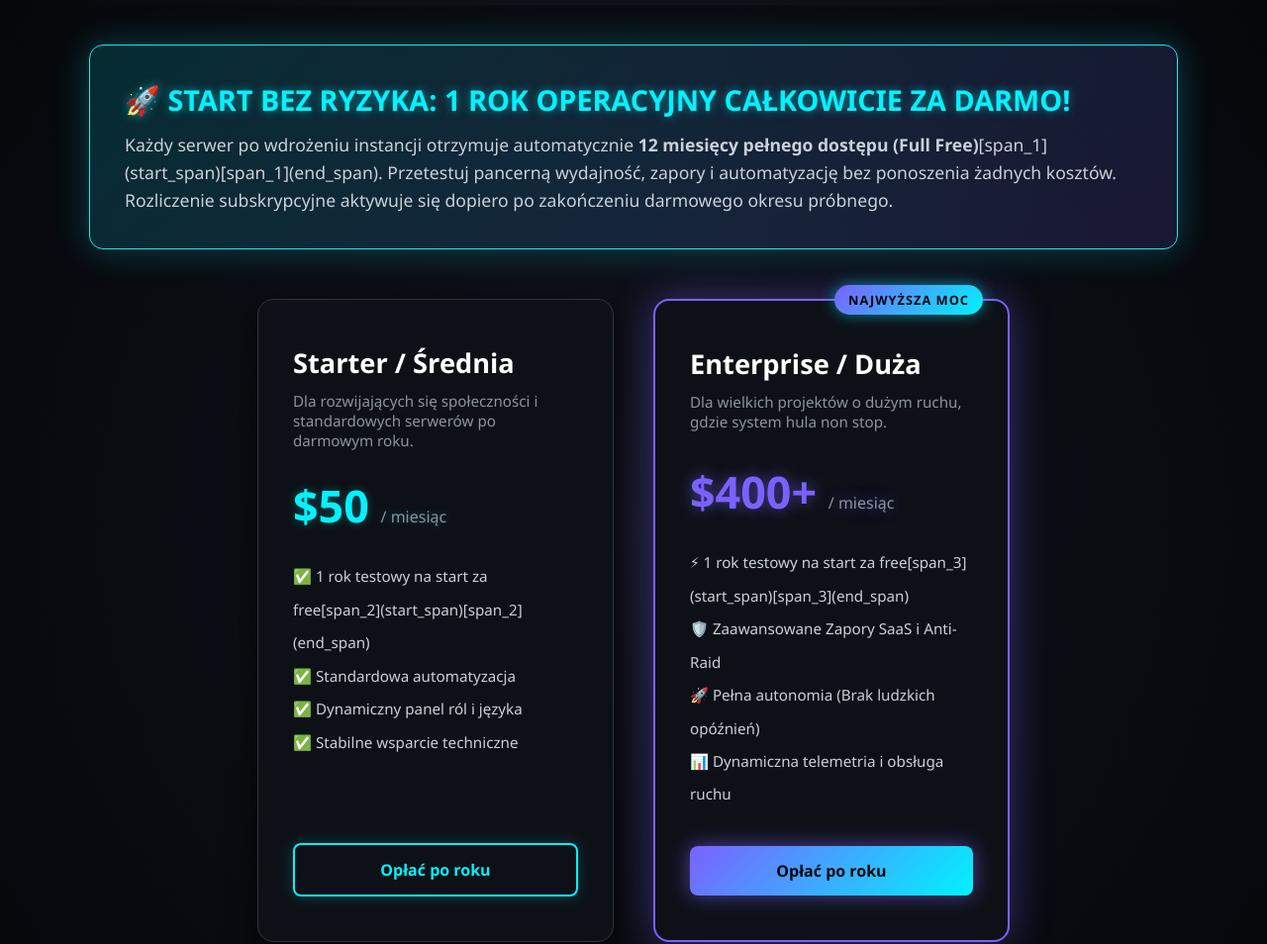
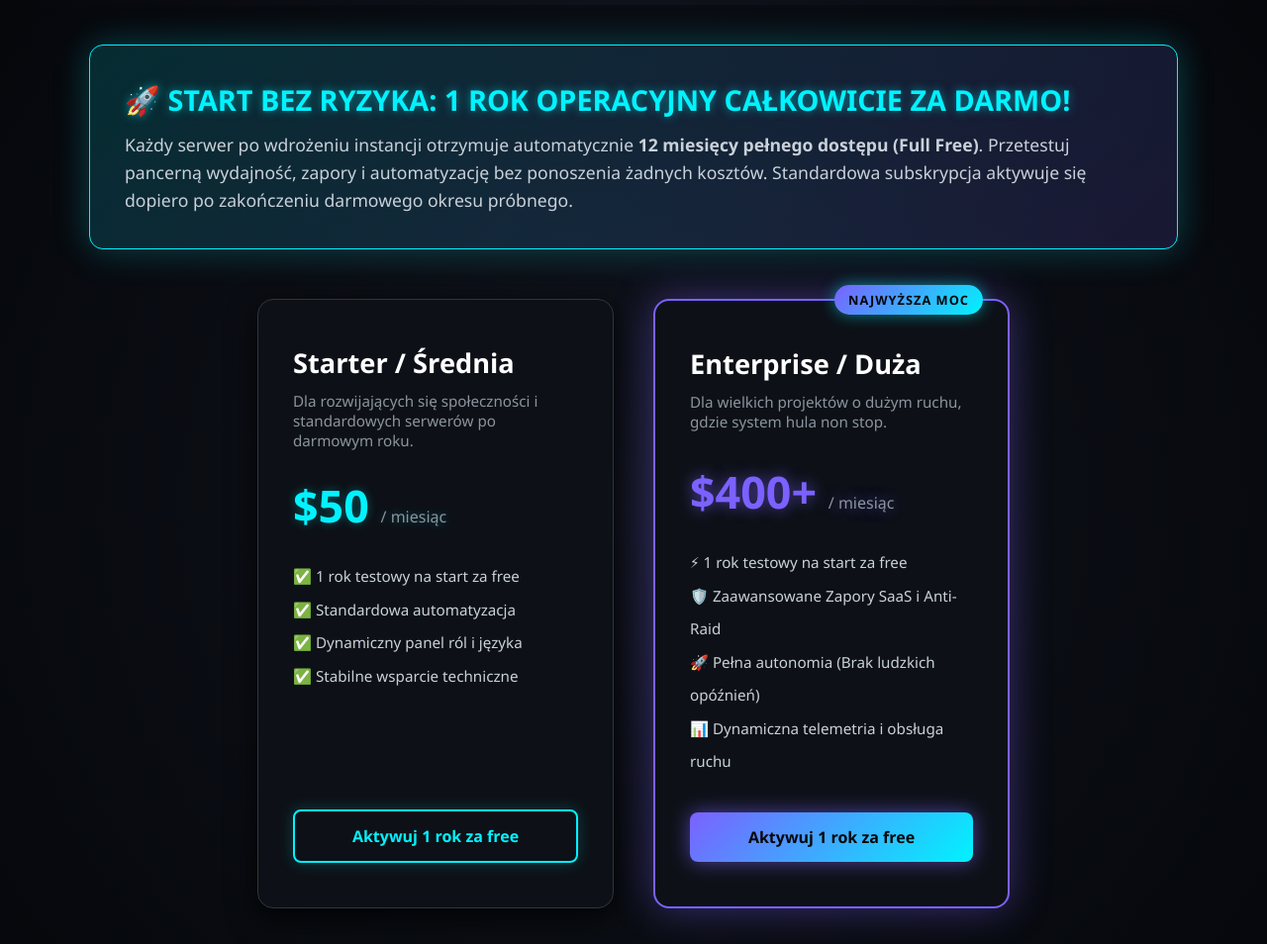
Before and after one commit to swisniewski974-coder/Bot-Loandig, a plain HTML site: page index.html in a window 1280 px wide. Shown: the part 260-1214 px from the top of the page at 99% size. Drawn offline with Linux system fonts and the light colour scheme.

Commit message:
Update index.html

```diff
--- a/index.html
+++ b/index.html
@@ -195,7 +195,7 @@
             <!-- BANER INFORMACYJNY: ROK ZA DARMO -->
             <div class="promo-banner">
                 <h3>🚀 START BEZ RYZYKA: 1 ROK OPERACYJNY CAŁKOWICIE ZA DARMO!</h3>
-                <p>Każdy serwer po wdrożeniu instancji otrzymuje automatycznie <strong>12 miesięcy pełnego dostępu (Full Free)</strong>[span_1](start_span)[span_1](end_span). Przetestuj pancerną wydajność, zapory i automatyzację bez ponoszenia żadnych kosztów. Rozliczenie subskrypcyjne aktywuje się dopiero po zakończeniu darmowego okresu próbnego.</p>
+                <p>Każdy serwer po wdrożeniu instancji otrzymuje automatycznie <strong>12 miesięcy pełnego dostępu (Full Free)</strong>. Przetestuj pancerną wydajność, zapory i automatyzację bez ponoszenia żadnych kosztów. Standardowa subskrypcja aktywuje się dopiero po zakończeniu darmowego okresu próbnego.</p>
             </div>
 
             <div class="cards-grid">
@@ -207,13 +207,13 @@
                         <p class="desc">Dla rozwijających się społeczności i standardowych serwerów po darmowym roku.</p>
                         <div class="price">$50 <span>/ miesiąc</span></div>
                         <ul class="features-list">
-                            <li>✅ 1 rok testowy na start za free[span_2](start_span)[span_2](end_span)</li>
+                            <li>✅ 1 rok testowy na start za free</li>
                             <li>✅ Standardowa automatyzacja</li>
                             <li>✅ Dynamiczny panel ról i języka</li>
                             <li>✅ Stabilne wsparcie techniczne</li>
                         </ul>
                     </div>
-                    <a href="https://revolut.me/szymon1ynj" target="_blank" class="btn btn-standard">Opłać po roku</a>
+                    <a href="https://revolut.me/szymon1ynj" target="_blank" class="btn btn-standard">Aktywuj 1 rok za free</a>
                 </div>
 
                 <!-- PAKIET 2: ENTERPRISE / DUŻA SPOŁECZNOŚĆ -->
@@ -224,13 +224,13 @@
                         <p class="desc">Dla wielkich projektów o dużym ruchu, gdzie system hula non stop.</p>
                         <div class="price">$400+ <span>/ miesiąc</span></div>
                         <ul class="features-list">
-                            <li>⚡ 1 rok testowy na start za free[span_3](start_span)[span_3](end_span)</li>
+                            <li>⚡ 1 rok testowy na start za free</li>
                             <li>🛡️ Zaawansowane Zapory SaaS i Anti-Raid</li>
                             <li>🚀 Pełna autonomia (Brak ludzkich opóźnień)</li>
                             <li>📊 Dynamiczna telemetria i obsługa ruchu</li>
                         </ul>
                     </div>
-                    <a href="https://revolut.me/szymon1ynj" target="_blank" class="btn btn-featured">Opłać po roku</a>
+                    <a href="https://revolut.me/szymon1ynj" target="_blank" class="btn btn-featured">Aktywuj 1 rok za free</a>
                 </div>
 
             </div>
```
